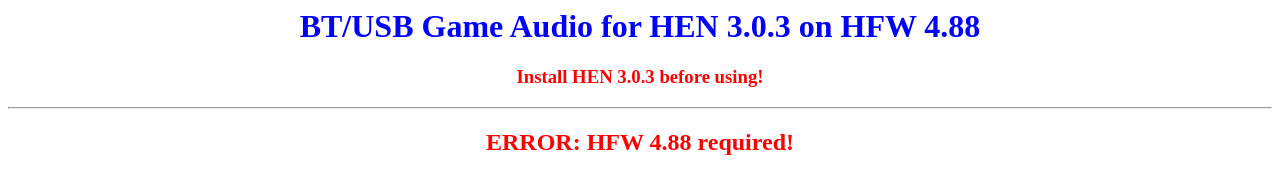
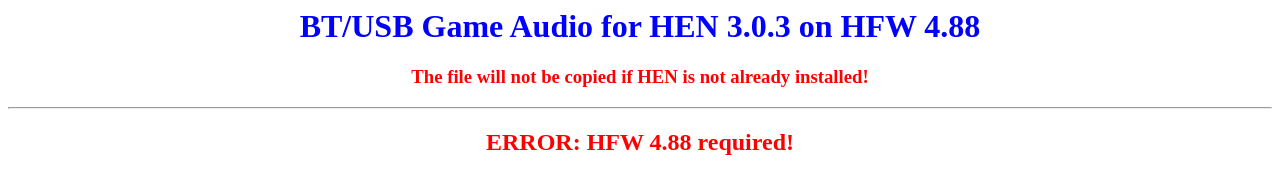
Before and after one commit to VoidSandbox/btga, a plain HTML site: page index.html in a window 1280 px wide. Drawn offline with Linux system fonts and the light colour scheme.

Commit message:
Update index.html

```diff
--- a/index.html
+++ b/index.html
@@ -1,7 +1,7 @@
 <title>BTGA Mod</title>
 <center>
 <h1><span style='color:blue'>BT/USB Game Audio for HEN 3.0.3 on HFW 4.88</span></h1>
-<h3><span style='color:red'>Install HEN 3.0.3 before using!</span></h3>
+<h3><span style='color:red'>The file will not be copied if HEN is not already installed!</span></h3>
 <hr>
 <div id="result"></div>
 <div id="exploit"></div>
```
